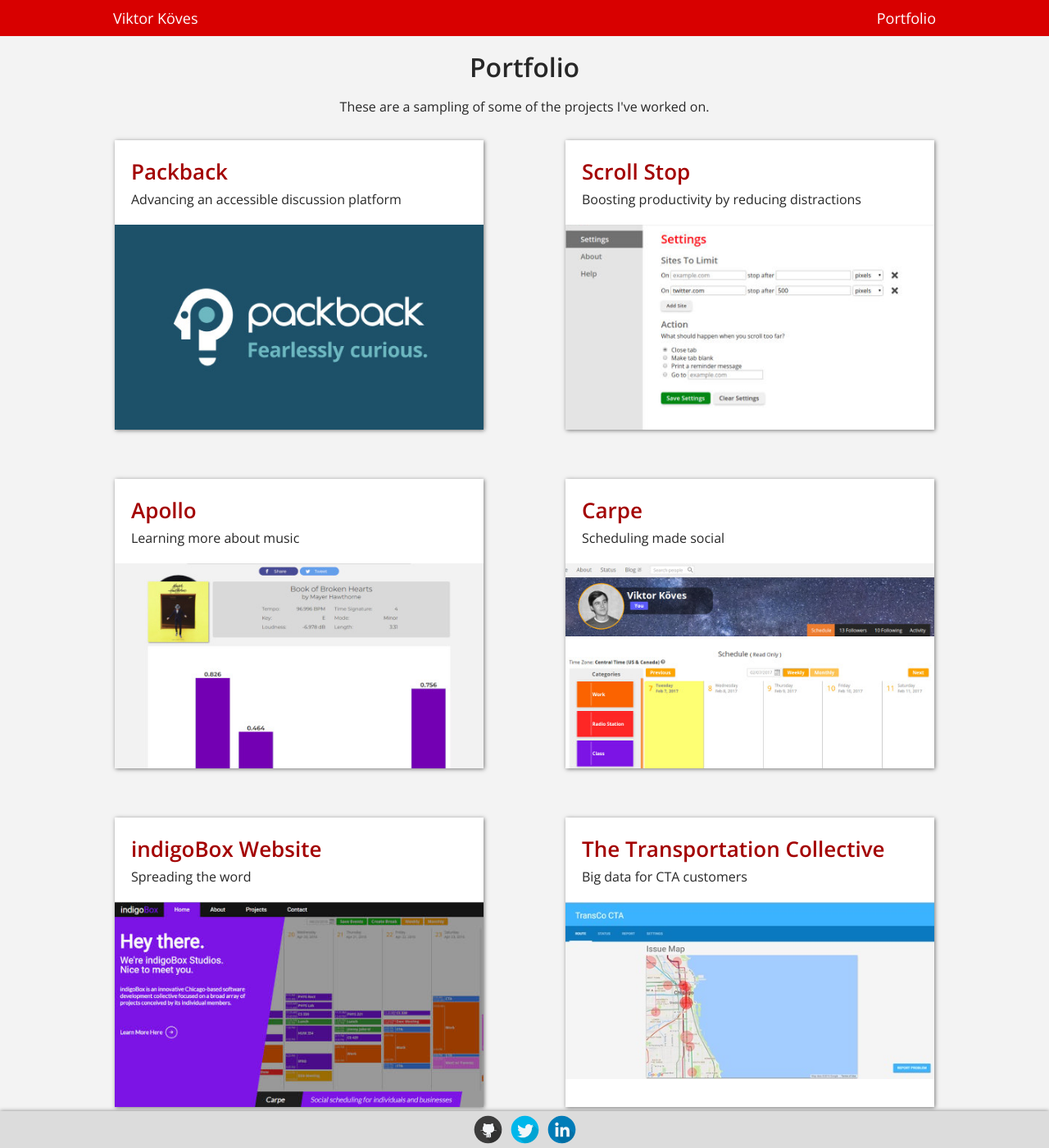
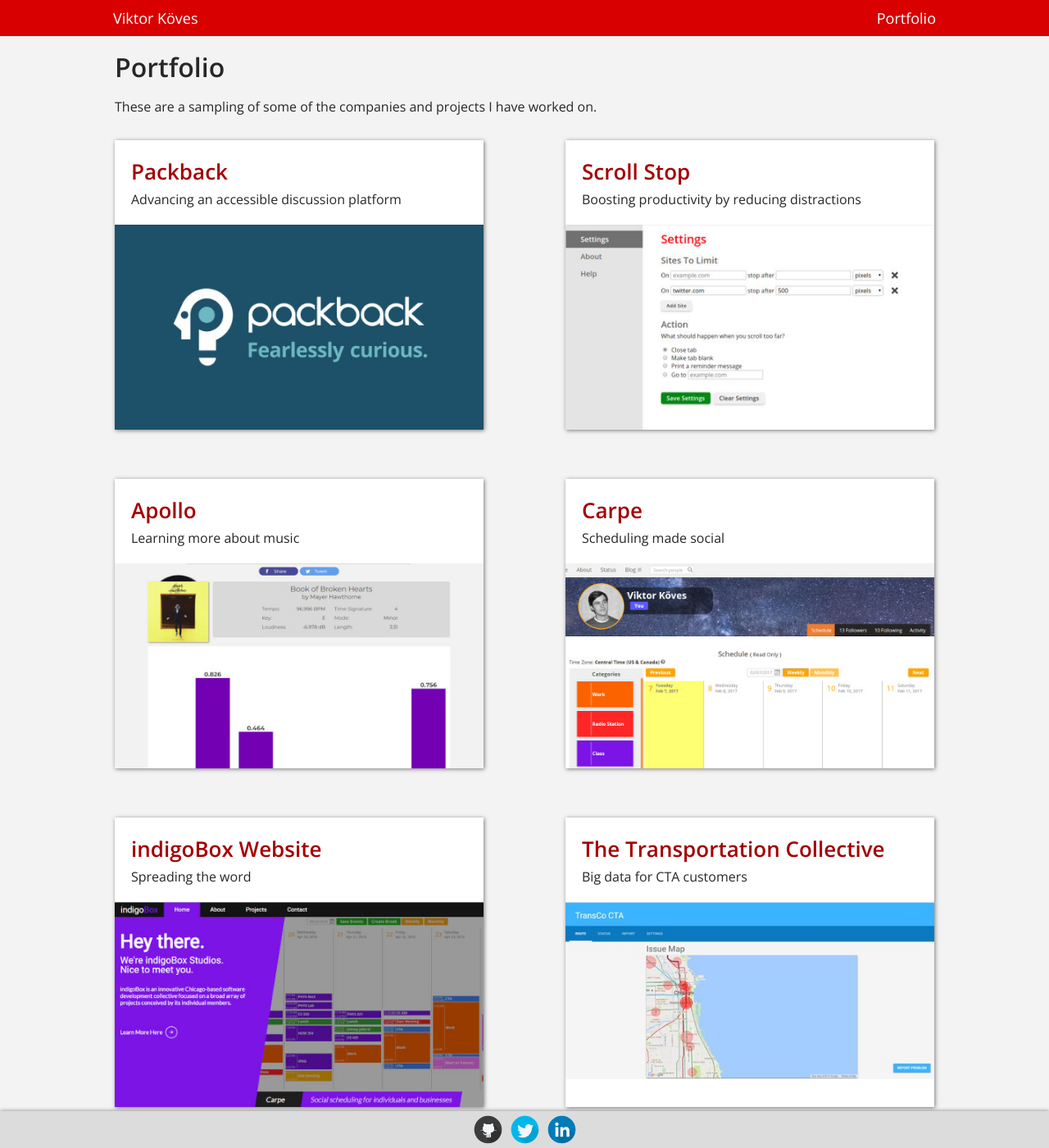
Before and after one commit to vkoves/vkoves.github.io, a Jekyll site: the page built from portfolio.html, in a window 1280 px wide and 1400 px high. Shown: the whole window at 82% size. Built offline with Jekyll 4.4.1, drawn with Linux system fonts in a browser that asks for light colours.

Commit message:
Tweaked project and portfolio styles a bit

```diff
--- a/css/main.scss
+++ b/css/main.scss
@@ -51,10 +51,6 @@
 .page-container
 {
   margin-top: 20px;
-}
-.page-desc, .page-title
-{
-  text-align: center;
 }
 .page-desc { margin-bottom: 30px; }
 .button-link
--- a/css/project.scss
+++ b/css/project.scss
@@ -34,3 +34,6 @@
   }
   img { width: 100%; }
 }
+
+// Limit paragraphs to 800px width for readability
+p {max-width: 800px;}
--- a/portfolio.html
+++ b/portfolio.html
@@ -9,7 +9,7 @@
 <h1 class="page-title">Portfolio</h1>
 
 <p class="page-desc">
-	These are a sampling of some of the projects I've worked on.
+	These are a sampling of some of the companies and projects I have worked on.
 </p>
 
 {% assign ordered_projects = site.projects | sort: "order" %}
```
Also changed, not shown: _projects/carpe.md (+4 -1 lines).
